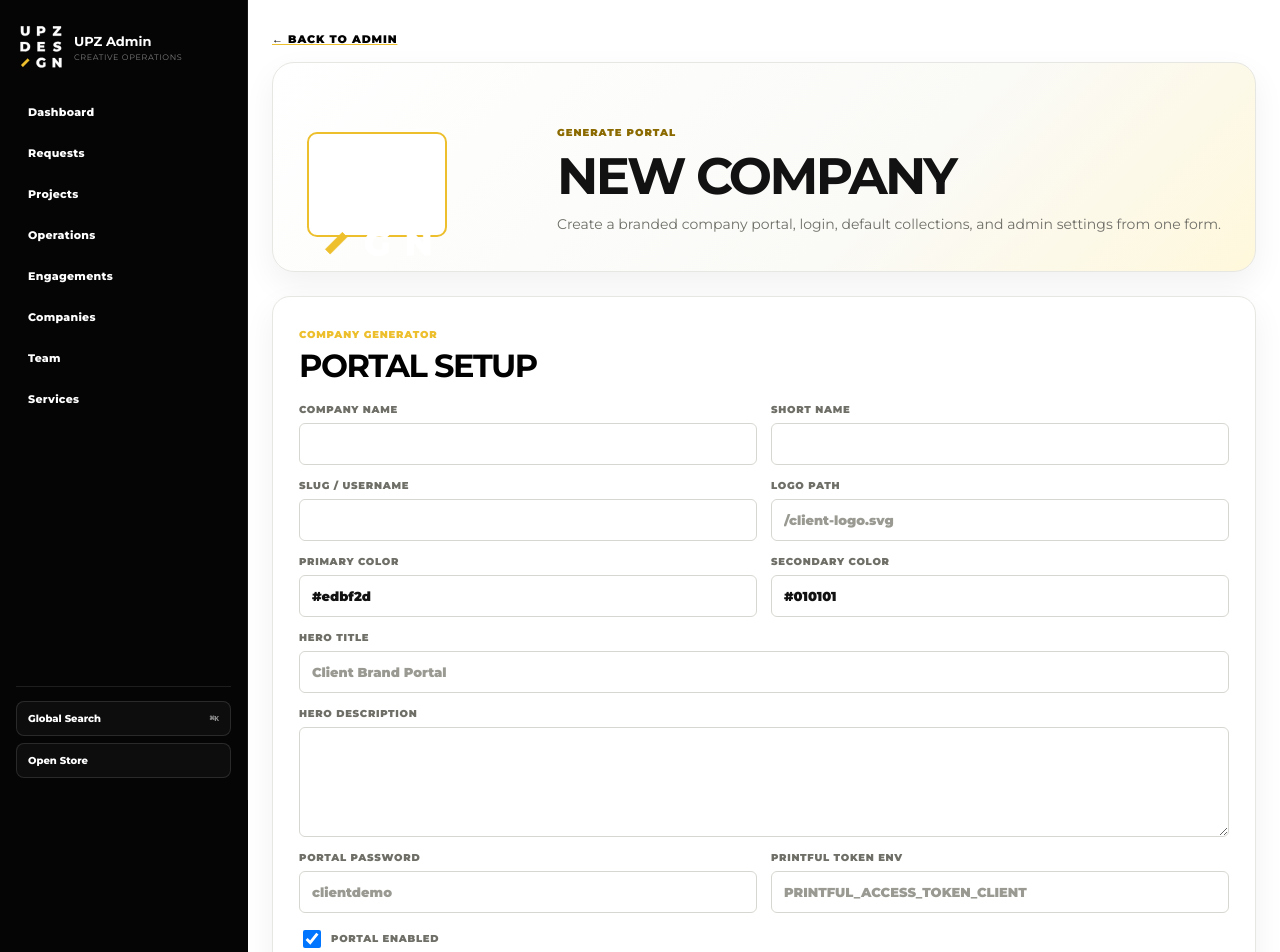
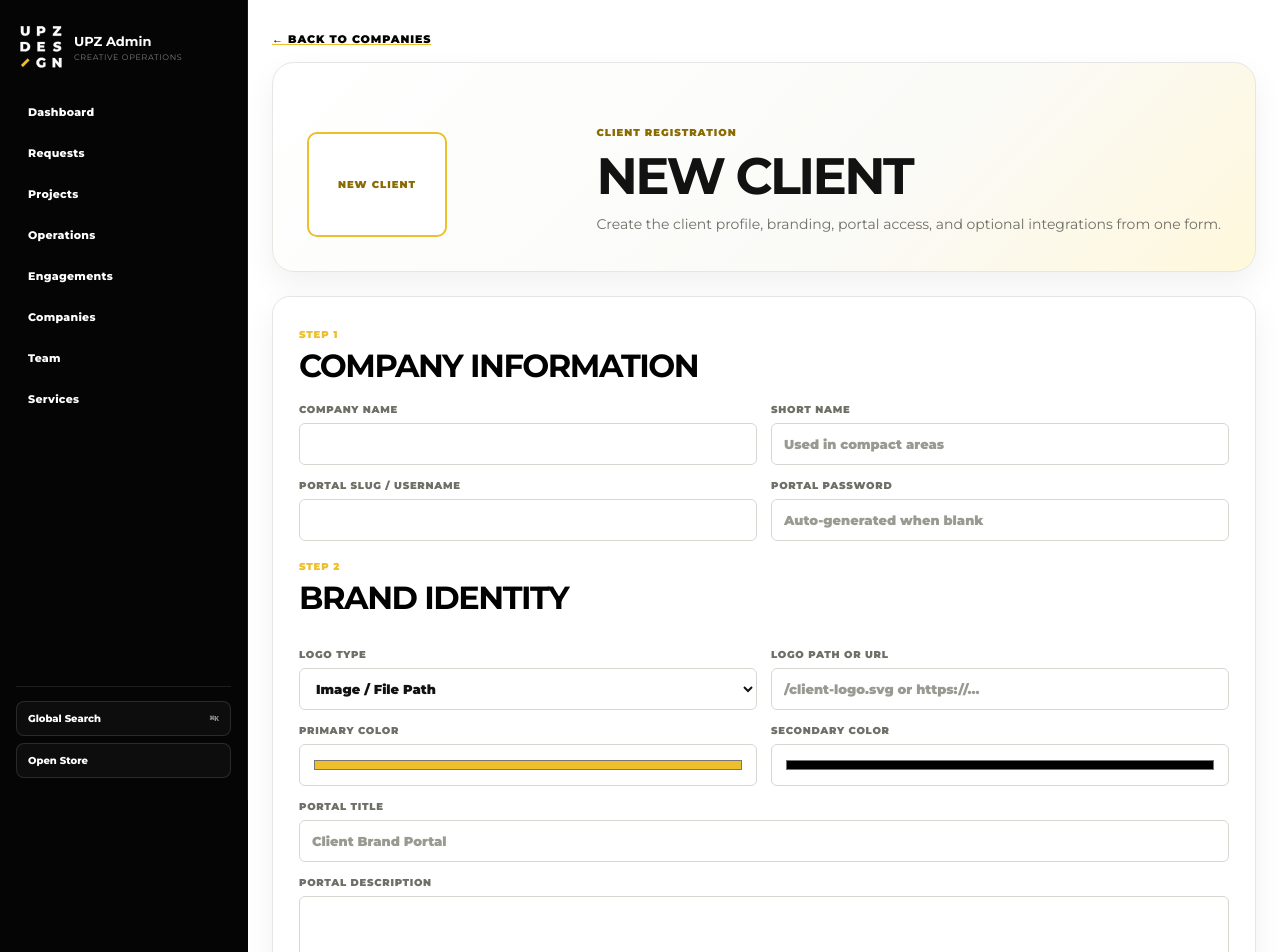
Before and after one commit to UpzDesign/store-upz, a Next.js app: page /admin/new-company in a window 1280 px wide. Shown: the top 952 px of the page. Built offline with nearby package versions, Linux system fonts and the light colour scheme.

Commit message:
Upgrade new client registration flow

```diff
--- a/app/admin/new-company/page.tsx
+++ b/app/admin/new-company/page.tsx
@@ -3,180 +3,56 @@
 import { useState } from "react";
 import Link from "next/link";
 import { useRouter } from "next/navigation";
+import CompanyLogo from "@/components/CompanyLogo";
 
 const initialForm = {
-  name: "",
-  shortName: "",
-  slug: "",
-  logo: "",
-  primaryColor: "#edbf2d",
-  secondaryColor: "#010101",
-  heroTitle: "",
-  heroText: "",
-  portalPassword: "",
-  printfulTokenEnv: "",
-  portalEnabled: true,
+  name: "", shortName: "", slug: "", logo: "", logoType: "image", logoText: "", logoTextColor: "#010101", logoFontStyle: "sans",
+  primaryColor: "#edbf2d", secondaryColor: "#010101", heroTitle: "", heroText: "", portalPassword: "", printfulTokenEnv: "", portalEnabled: true,
 };
 
-function slugify(value: string) {
-  return value
-    .trim()
-    .toLowerCase()
-    .replace(/[^a-z0-9-]/g, "-")
-    .replace(/-+/g, "-")
-    .replace(/^-|-$/g, "");
-}
+function slugify(value: string) { return value.trim().toLowerCase().replace(/[^a-z0-9-]/g, "-").replace(/-+/g, "-").replace(/^-|-$/g, ""); }
 
 export default function NewCompanyPage() {
   const router = useRouter();
   const [form, setForm] = useState(initialForm);
   const [message, setMessage] = useState("");
   const [saving, setSaving] = useState(false);
+  function updateField(field: keyof typeof initialForm, value: string | boolean) { setForm((current) => ({ ...current, [field]: value })); }
 
-  function updateField(field: keyof typeof initialForm, value: string | boolean) {
-    setForm((current) => ({ ...current, [field]: value }));
+  async function handleSubmit(event: React.FormEvent<HTMLFormElement>) {
+    event.preventDefault(); setSaving(true); setMessage("");
+    const slug = form.slug || slugify(form.name); const shortName = form.shortName || form.name;
+    try {
+      const response = await fetch("/api/admin/companies", { method: "POST", headers: { "Content-Type": "application/json" }, body: JSON.stringify({ ...form, slug, shortName, logoText: form.logoText || shortName, portalPassword: form.portalPassword || `${slug}demo`, heroTitle: form.heroTitle || `${shortName} Brand Portal`, heroText: form.heroText || `Approved merchandise, marketing materials, and brand assets for the ${shortName} team.` }) });
+      const data = await response.json(); if (!response.ok) throw new Error(data?.error || "Unable to create company");
+      router.push(`/admin/company/${data.slug}`);
+    } catch (err: any) { setMessage(err?.message || "Unable to create company"); } finally { setSaving(false); }
   }
 
-  async function handleSubmit(event: React.FormEvent<HTMLFormElement>) {
-    event.preventDefault();
-    setSaving(true);
-    setMessage("");
+  const previewCompany = { ...form, shortName: form.shortName || form.name || "NEW CLIENT", logoText: form.logoText || form.shortName || form.name || "NEW CLIENT", name: form.name || "New Client" };
 
-    const slug = form.slug || slugify(form.name);
-    const shortName = form.shortName || form.name;
+  return <main className="admin-page"><section className="admin-company-detail"><div className="admin-detail-topbar"><Link href="/admin/companies">← Back to Companies</Link></div>
+    <header className="admin-detail-hero"><div className="admin-detail-logo" style={{ borderColor: form.primaryColor }}><CompanyLogo company={previewCompany}/></div><div><div className="admin-eyebrow">Client Registration</div><h1>New Client</h1><p>Create the client profile, branding, portal access, and optional integrations from one form.</p></div></header>
+    <section className="admin-section"><div className="admin-section-heading"><div><span>Step 1</span><h2>Company information</h2></div></div>
+      <form className="admin-settings-form" onSubmit={handleSubmit}>
+        <label>Company Name<input value={form.name} onChange={(e)=>{updateField("name",e.target.value);if(!form.slug)updateField("slug",slugify(e.target.value));}} required/></label>
+        <label>Short Name<input value={form.shortName} onChange={(e)=>updateField("shortName",e.target.value)} placeholder="Used in compact areas"/></label>
+        <label>Portal Slug / Username<input value={form.slug} onChange={(e)=>updateField("slug",slugify(e.target.value))} required/></label>
+        <label>Portal Password<input value={form.portalPassword} onChange={(e)=>updateField("portalPassword",e.target.value)} placeholder="Auto-generated when blank"/></label>
 
-    try {
-      const response = await fetch("/api/admin/companies", {
-        method: "POST",
-        headers: { "Content-Type": "application/json" },
-        body: JSON.stringify({
-          ...form,
-          slug,
-          shortName,
-          portalPassword: form.portalPassword || `${slug}demo`,
-          heroTitle: form.heroTitle || `${shortName} Brand Portal`,
-          heroText:
-            form.heroText ||
-            `Approved merchandise, marketing materials, and brand assets for the ${shortName} team.`,
-        }),
-      });
+        <div className="admin-settings-wide admin-section-heading"><div><span>Step 2</span><h2>Brand identity</h2></div></div>
+        <label>Logo Type<select value={form.logoType} onChange={(e)=>updateField("logoType",e.target.value)}><option value="image">Image / File Path</option><option value="text">Text Wordmark</option><option value="none">No Logo</option></select></label>
+        {form.logoType==="image"&&<label>Logo Path or URL<input value={form.logo} onChange={(e)=>updateField("logo",e.target.value)} placeholder="/client-logo.svg or https://..."/></label>}
+        {form.logoType==="text"&&<><label>Logo Text<input value={form.logoText} onChange={(e)=>updateField("logoText",e.target.value)} placeholder={form.shortName||form.name||"Client Name"}/></label><label>Wordmark Style<select value={form.logoFontStyle} onChange={(e)=>updateField("logoFontStyle",e.target.value)}><option value="sans">Sans Bold</option><option value="serif">Serif</option><option value="light">Sans Light</option><option value="condensed">Condensed Bold</option></select></label><label>Wordmark Color<input type="color" value={form.logoTextColor} onChange={(e)=>updateField("logoTextColor",e.target.value)}/></label></>}
+        <label>Primary Color<input type="color" value={form.primaryColor} onChange={(e)=>updateField("primaryColor",e.target.value)}/></label>
+        <label>Secondary Color<input type="color" value={form.secondaryColor} onChange={(e)=>updateField("secondaryColor",e.target.value)}/></label>
+        <label className="admin-settings-wide">Portal Title<input value={form.heroTitle} onChange={(e)=>updateField("heroTitle",e.target.value)} placeholder="Client Brand Portal"/></label>
+        <label className="admin-settings-wide">Portal Description<textarea value={form.heroText} onChange={(e)=>updateField("heroText",e.target.value)}/></label>
 
-      const data = await response.json();
-
-      if (!response.ok) {
-        throw new Error(data?.error || "Unable to create company");
-      }
-
-      router.push(`/admin/company/${data.slug}`);
-    } catch (err: any) {
-      setMessage(err?.message || "Unable to create company");
-    } finally {
-      setSaving(false);
-    }
-  }
-
-  return (
-    <main className="admin-page">
-      <section className="admin-company-detail">
-        <div className="admin-detail-topbar">
-          <Link href="/admin">← Back to Admin</Link>
-        </div>
-
-        <header className="admin-detail-hero">
-          <div className="admin-detail-logo" style={{ borderColor: form.primaryColor }}>
-            <img src={form.logo || "/upz-logo.svg"} alt="New company preview" />
-          </div>
-          <div>
-            <div className="admin-eyebrow">Generate Portal</div>
-            <h1>New Company</h1>
-            <p>Create a branded company portal, login, default collections, and admin settings from one form.</p>
-          </div>
-        </header>
-
-        <section className="admin-section">
-          <div className="admin-section-heading">
-            <div>
-              <span>Company Generator</span>
-              <h2>Portal setup</h2>
-            </div>
-          </div>
-
-          <form className="admin-settings-form" onSubmit={handleSubmit}>
-            <label>
-              Company Name
-              <input
-                value={form.name}
-                onChange={(event) => {
-                  updateField("name", event.target.value);
-                  if (!form.slug) updateField("slug", slugify(event.target.value));
-                }}
-                required
-              />
-            </label>
-
-            <label>
-              Short Name
-              <input value={form.shortName} onChange={(event) => updateField("shortName", event.target.value)} />
-            </label>
-
-            <label>
-              Slug / Username
-              <input value={form.slug} onChange={(event) => updateField("slug", slugify(event.target.value))} required />
-            </label>
-
-            <label>
-              Logo Path
-              <input value={form.logo} onChange={(event) => updateField("logo", event.target.value)} placeholder="/client-logo.svg" />
-            </label>
-
-            <label>
-              Primary Color
-              <input value={form.primaryColor} onChange={(event) => updateField("primaryColor", event.target.value)} />
-            </label>
-
-            <label>
-              Secondary Color
-              <input value={form.secondaryColor} onChange={(event) => updateField("secondaryColor", event.target.value)} />
-            </label>
-
-            <label className="admin-settings-wide">
-              Hero Title
-              <input value={form.heroTitle} onChange={(event) => updateField("heroTitle", event.target.value)} placeholder="Client Brand Portal" />
-            </label>
-
-            <label className="admin-settings-wide">
-              Hero Description
-              <textarea value={form.heroText} onChange={(event) => updateField("heroText", event.target.value)} />
-            </label>
-
-            <label>
-              Portal Password
-              <input value={form.portalPassword} onChange={(event) => updateField("portalPassword", event.target.value)} placeholder="clientdemo" />
-            </label>
-
-            <label>
-              Printful Token Env
-              <input value={form.printfulTokenEnv} onChange={(event) => updateField("printfulTokenEnv", event.target.value)} placeholder="PRINTFUL_ACCESS_TOKEN_CLIENT" />
-            </label>
-
-            <label className="admin-settings-toggle">
-              <input
-                type="checkbox"
-                checked={form.portalEnabled}
-                onChange={(event) => updateField("portalEnabled", event.target.checked)}
-              />
-              Portal Enabled
-            </label>
-
-            <div className="admin-settings-actions">
-              <button className="admin-primary-button" type="submit" disabled={saving}>
-                {saving ? "Generating..." : "Generate Portal"}
-              </button>
-              {message && <span>{message}</span>}
-            </div>
-          </form>
-        </section>
-      </section>
-    </main>
-  );
+        <div className="admin-settings-wide admin-section-heading"><div><span>Step 3</span><h2>Optional integration</h2></div></div>
+        <label className="admin-settings-wide">Printful Token Environment Variable<input value={form.printfulTokenEnv} onChange={(e)=>updateField("printfulTokenEnv",e.target.value)} placeholder={`PRINTFUL_ACCESS_TOKEN_${(form.slug||"CLIENT").toUpperCase().replace(/[^A-Z0-9]/g,"_")}`}/><small>Add this environment variable in Vercel after creating the client. Printful is optional and can be connected later.</small></label>
+        <label className="admin-settings-toggle"><input type="checkbox" checked={form.portalEnabled} onChange={(e)=>updateField("portalEnabled",e.target.checked)}/>Portal Enabled</label>
+        <div className="admin-settings-actions"><button className="admin-primary-button" type="submit" disabled={saving}>{saving?"Creating Client...":"Create Client Portal"}</button>{message&&<span>{message}</span>}</div>
+      </form>
+    </section></section></main>;
 }
```
